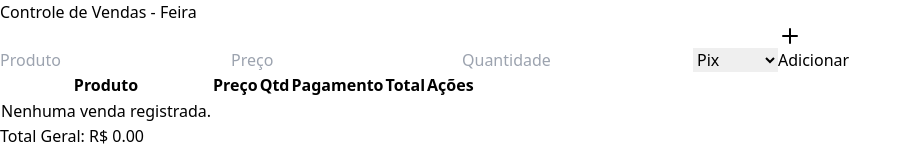
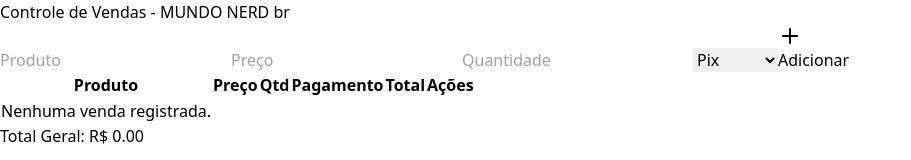
Before and after one commit to renato086/mundonerdAPP, a React (Vite) app: page / in a window 1280 px wide. Shown: the top 160 px of the page, without its empty margins (0-911 px from the left). Built offline with nearby package versions, Linux system fonts and the light colour scheme.

Commit message:
Update FeiraVendasApp.jsx

```diff
--- a/src/FeiraVendasApp.jsx
+++ b/src/FeiraVendasApp.jsx
@@ -37,7 +37,7 @@
 
   return (
     <div className="p-4 max-w-3xl mx-auto">
-      <h1 className="text-2xl font-bold mb-4">Controle de Vendas - Feira</h1>
+      <h1 className="text-2xl font-bold mb-4">Controle de Vendas - MUNDO NERD br</h1>
 
       <Card className="mb-4">
         <CardContent className="p-4 grid grid-cols-1 md:grid-cols-5 gap-2">
```
